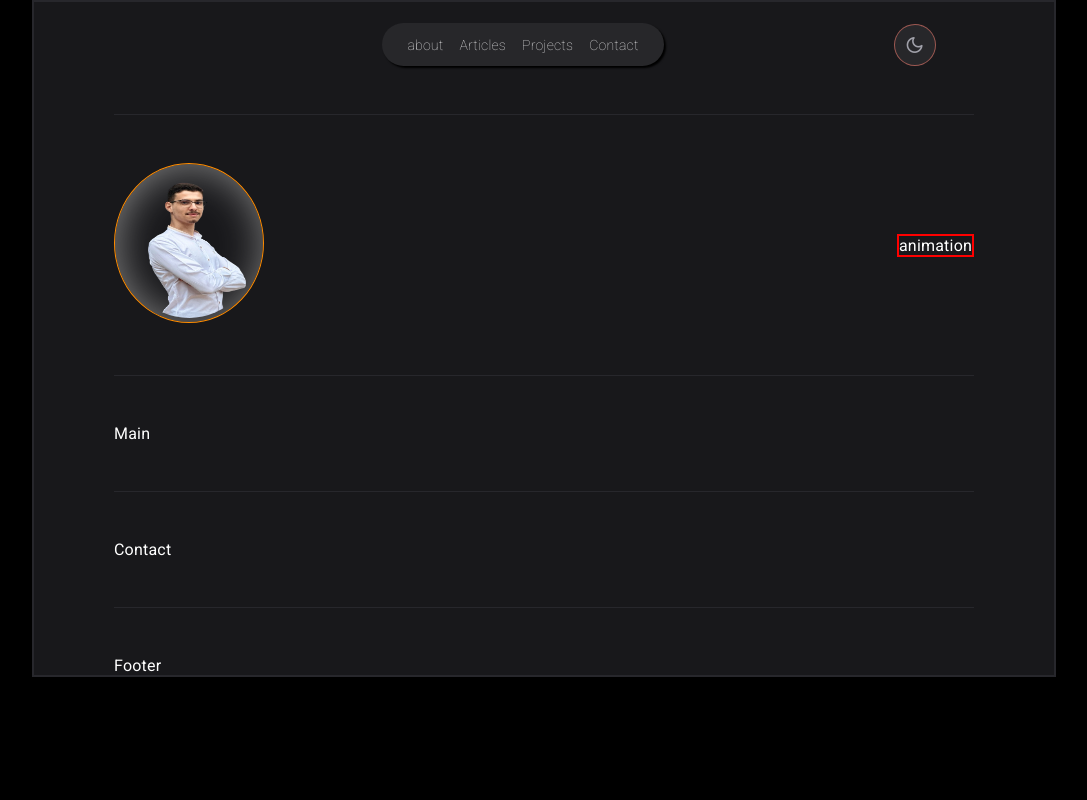
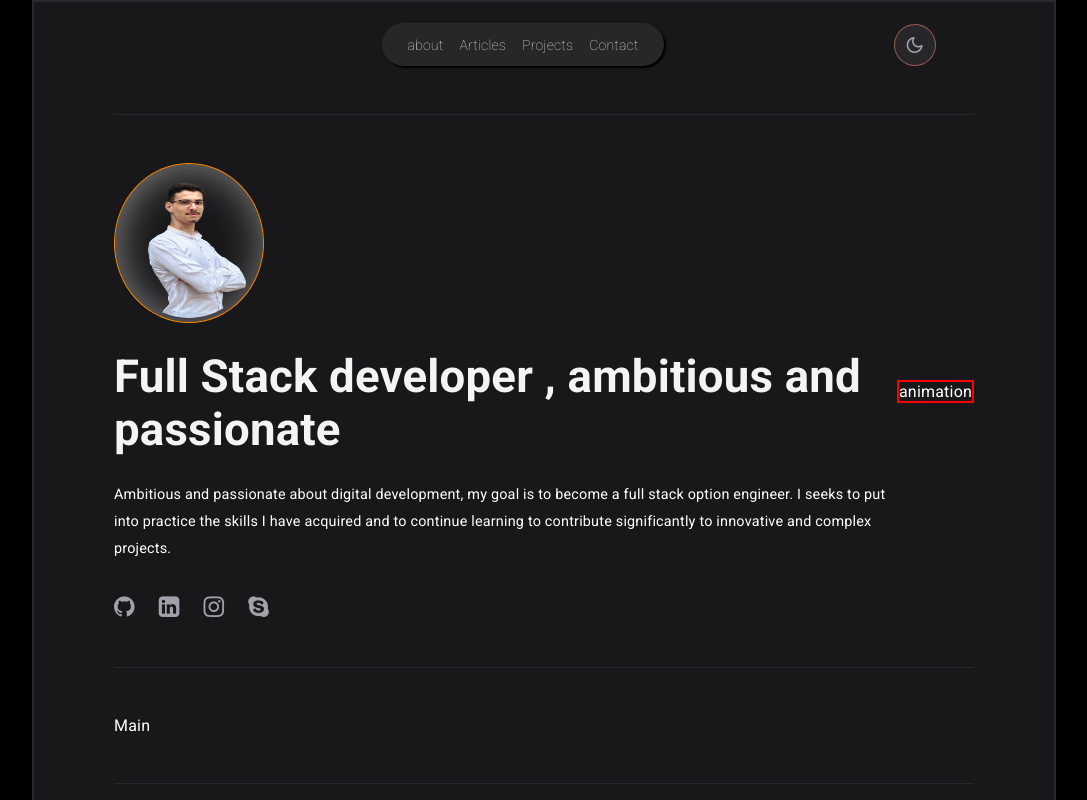
Before and after one commit to Youssefassad0/My_Own_portfolio, a React (Vite) app in the folder my-app/: page / in a window 1280 px wide. Shown: the top 800 px of the page, without its empty margins (96-1183 px from the left). Built offline with nearby package versions, Linux system fonts and the light colour scheme.

Commit message:
post icons

```diff
--- a/my-app/src/components/hero/Hero.jsx
+++ b/my-app/src/components/hero/Hero.jsx
@@ -6,7 +6,22 @@ function Hero() {
       <div className="left-section">
         <div className="parent-avatar">
           <img src="image_assad1.png" className="avatar" alt="" />
-          <span className="" ></span>
+          <span className=""></span>
+        </div>
+        <h1 className="title">
+          Full Stack developer , ambitious and passionate
+        </h1>
+        <p className="sub-title" >
+          Ambitious and passionate about digital development, my goal is to
+          become a full stack option engineer. I seeks to put into practice the
+          skills I have acquired and to continue learning to contribute
+          significantly to innovative and complex projects.
+        </p>
+        <div className="all-icons flex">
+          <div className="icon icon-github"></div>
+          <div className="icon icon-linkedin-square"></div>
+          <div className="icon icon-instagram"></div>
+          <div className="icon icon-skype"></div>
         </div>
       </div>
       <div className="right-section animation border">animation</div>
--- a/my-app/src/components/hero/hero.css
+++ b/my-app/src/components/hero/hero.css
@@ -13,3 +13,29 @@ section.hero .avatar{
     padding: 4px;
     box-shadow: 2px 2px 40px gray inset;
 }
+
+section.hero h1.title{
+    font-size: 2.85rem;
+    line-height: 3.3rem;
+    margin: 24px 0;
+    color: var(--title);
+
+}
+section.hero p.sub-title{
+    color: var(-subtitle);
+    font-size: 0.9rem;
+    line-height: 1.7rem;
+    padding-bottom: 32px
+}
+section.hero .all-icons{
+    font-size: 1.5rem;
+    gap: 1.5rem;
+    cursor: pointer;
+    color: var(--subtitle);
+}
+
+section.hero .all-icons .icon:hover{
+    font-size: 1.8rem;
+    transition: 0.3s;
+    color: var(--icon-hover);
+}
--- a/my-app/src/index.css
+++ b/my-app/src/index.css
@@ -21,6 +21,7 @@ html {
   --subtitle:rgb(161 161 170);
   --bgHeader:rgb(39 39 42);
   --blue:rgb(93,188,252);
+  --icon-hover:#d4d4d8;
 }
 .light {
   --primary: #fff;
```
